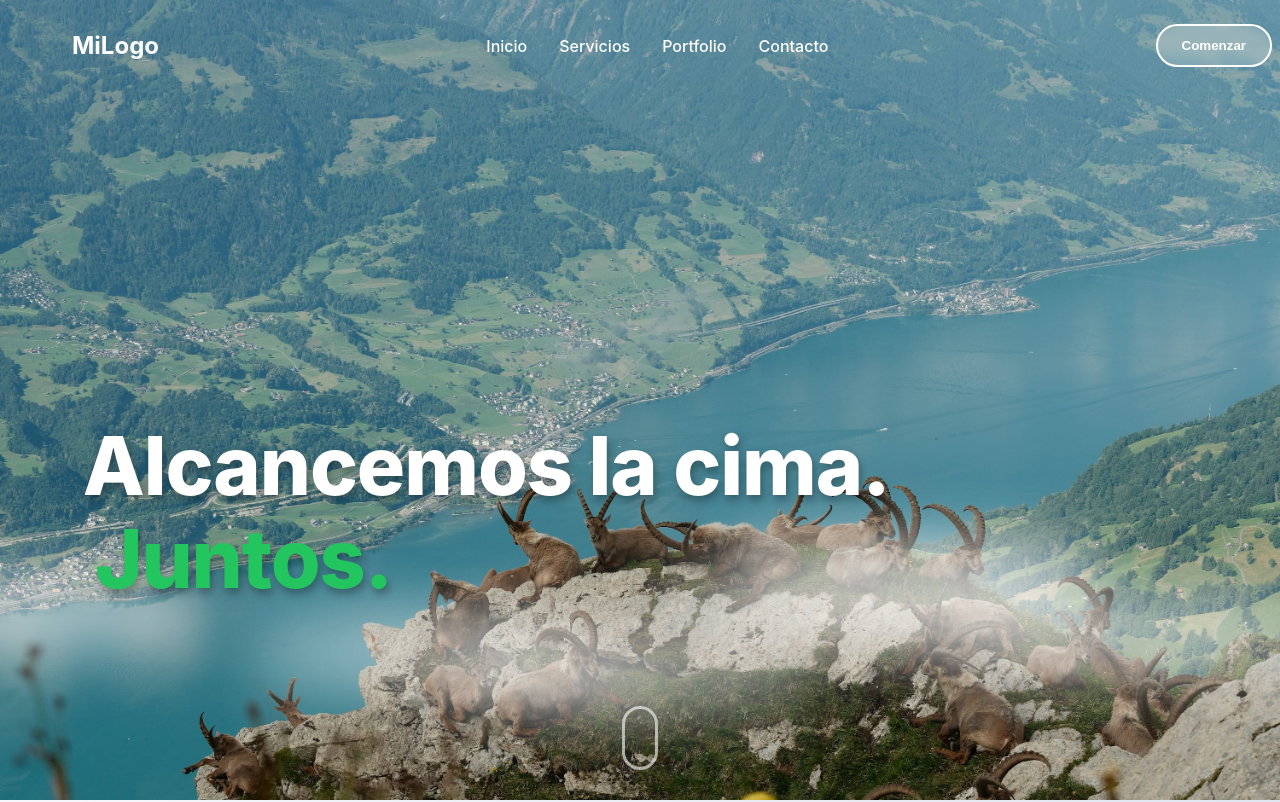
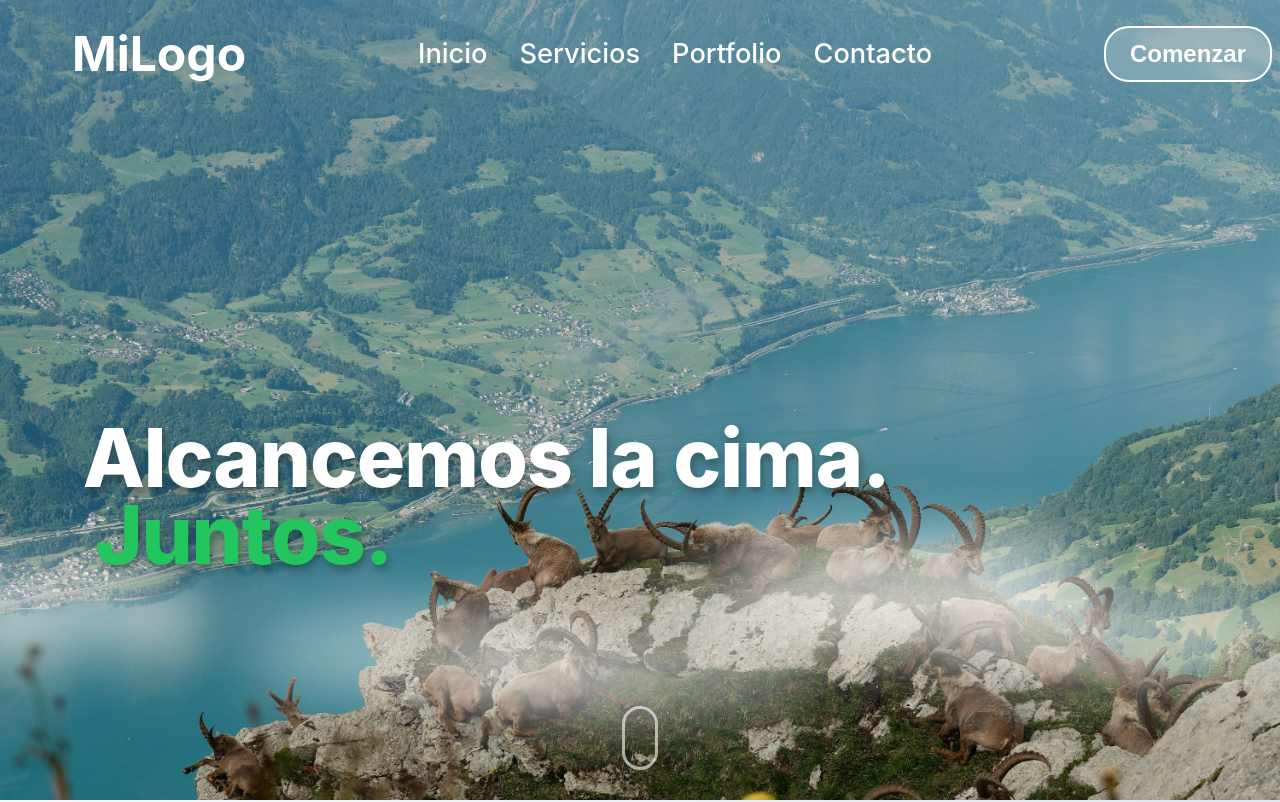
Before and after one commit to tobiasderene/ibice, a React (Create React App) app: page / in a window 1280 px wide. Shown: the top 802 px of the page. Built offline with nearby package versions, Linux system fonts and the light colour scheme.

Commit message:
Ibice Hero

```diff
--- a/src/styles/AboutUs.css
+++ b/src/styles/AboutUs.css
@@ -233,6 +233,7 @@
   display: grid;
   grid-template-columns: repeat(auto-fit, minmax(300px, 1fr));
   gap: 30px;
+  margin-bottom: 50px;
 }
 
 .servicio-card {
--- a/src/styles/Header.css
+++ b/src/styles/Header.css
@@ -25,7 +25,7 @@
 
 .logo h1 {
   margin: 0;
-  font-size: 1.5rem;
+  font-size: 3rem;
   color: white;
   font-weight: 700;
   transition: color 0.3s ease;
@@ -38,6 +38,7 @@
 .nav {
   display: flex;
   gap: 2rem;
+  font-size: 1.7rem;
 }
 
 .nav a {
@@ -74,6 +75,7 @@
   color: white;
   border-radius: 25px;
   font-weight: 600;
+  font-size: 1.5rem;
   cursor: pointer;
   transition: all 0.3s ease;
   backdrop-filter: blur(5px);
--- a/src/styles/Hero.css
+++ b/src/styles/Hero.css
@@ -59,7 +59,7 @@
 .hero-slogan.second {
   font-size: clamp(2.5rem, 6vw, 5rem);
   font-weight: 800;
-  line-height: 1.2;
+  line-height: 1.0;
   margin: 0;
   text-shadow: 2px 4px 8px rgba(0,0,0,0.3);
   letter-spacing: -1px;
```
